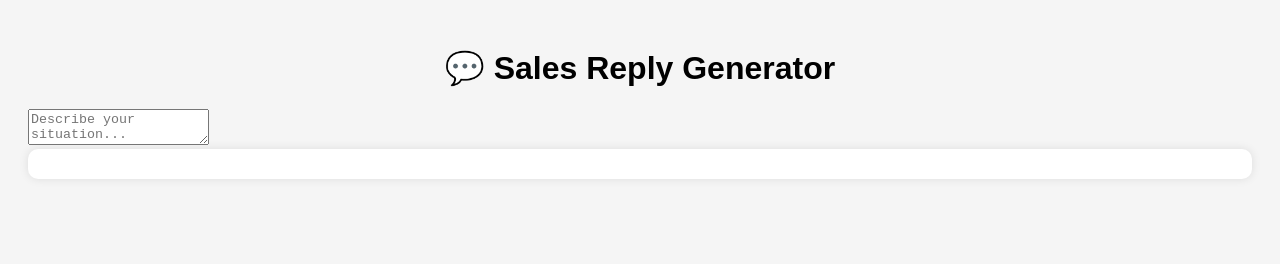
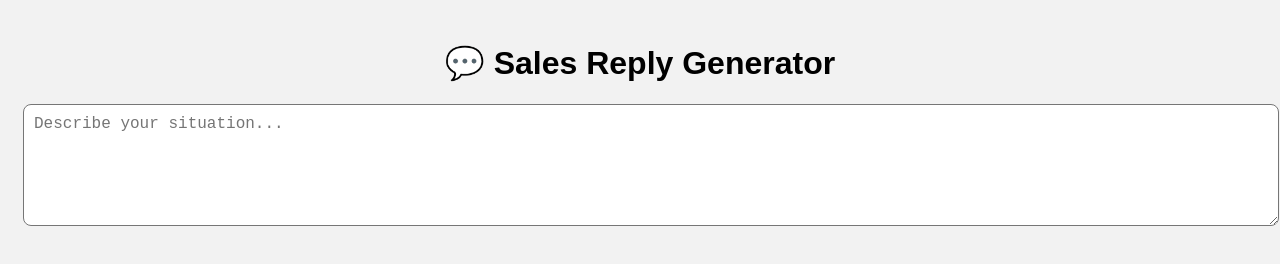
Before and after one commit to hngoc2010-star/Quick-reply-, a plain HTML site: page index.html in a window 1280 px wide. Drawn offline with Linux system fonts and the light colour scheme.

Commit message:
Update style.css

```diff
--- a/style.css
+++ b/style.css
@@ -1,24 +1,39 @@
 body {
   font-family: Arial;
-  padding: 20px;
-  background: #f5f5f5;
+  padding: 15px;
+  background: #f2f2f2;
 }
 
 h1 {
   text-align: center;
 }
 
-select {
+textarea {
   width: 100%;
-  padding: 12px;
+  height: 100px;
+  padding: 10px;
   font-size: 16px;
-  margin-bottom: 20px;
+  margin-bottom: 15px;
+  border-radius: 8px;
 }
 
-#result {
+.card {
   background: white;
   padding: 15px;
+  margin-bottom: 10px;
   border-radius: 10px;
-  line-height: 1.6;
-  box-shadow: 0 0 10px rgba(0,0,0,0.1);
+  box-shadow: 0 3px 10px rgba(0,0,0,0.1);
 }
+
+h3 {
+  margin: 0 0 5px;
+}
+
+button {
+  margin-top: 10px;
+  padding: 8px 12px;
+  border: none;
+  background: black;
+  color: white;
+  border-radius: 5px;
+}
```
